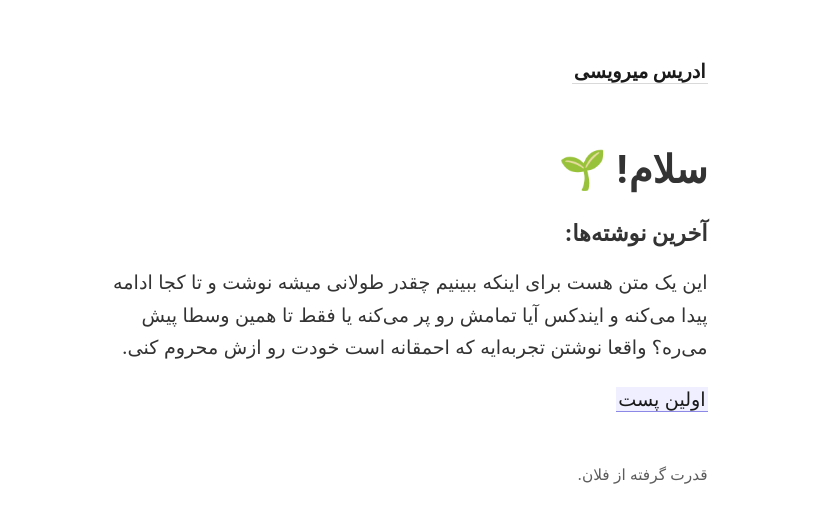
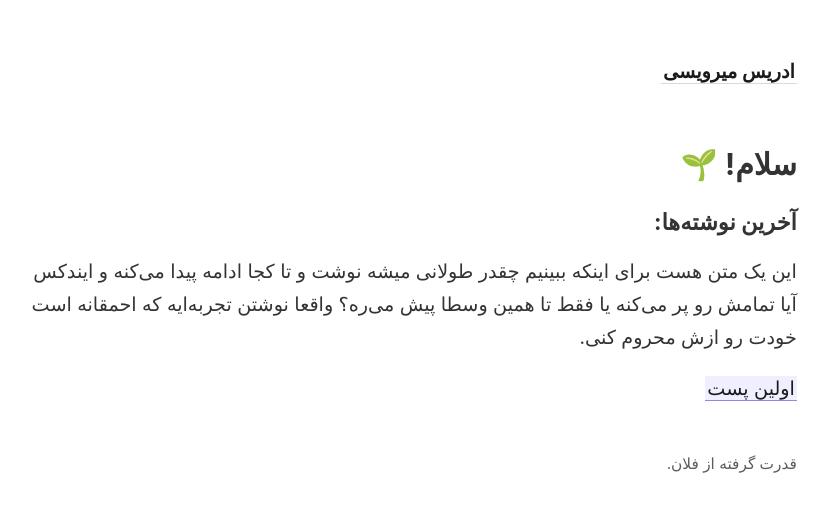
Before and after one commit to edrissss/digital-garden, a Jekyll site: the page built from _pages/index.md, in a window 1280 px wide. Shown: the top 523 px of the page, without its empty margins (305-1135 px from the left). Built offline with Jekyll 4.4.1, drawn with Linux system fonts in a browser that asks for light colours; some web fonts are replaced.

Commit message:
some tweeks on fonts and widths

```diff
--- a/_sass/_normalize.scss
+++ b/_sass/_normalize.scss
@@ -30,7 +30,7 @@ body {
  */
 
 h1 {
-  font-size: 2em;
+  font-size: 1.875rem;
   margin: 0.67em 0;
 }
 
--- a/_sass/_style.scss
+++ b/_sass/_style.scss
@@ -84,8 +84,8 @@ body {
   padding: 4vh 6vw;
   overflow-x: hidden;
   color: $color-text;
-  font-size: 1rem;
-  max-width: 31em;
+  font-size: 1.1rem;
+  max-width: 40.5em;
 
   @media (min-width: 820px) {
     font-size: 1.2rem;
```
